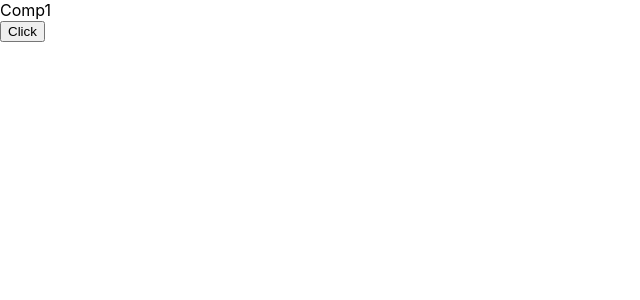
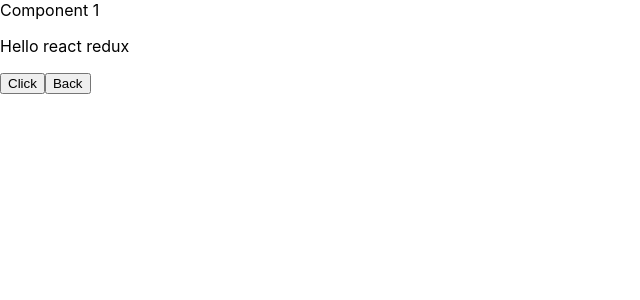
Before and after one commit to Tushar2059/Advance-Reactjs-Training, a React (Create React App) app: page /comp1 in a window 1280 px wide. Shown: the top 300 px of the page, without its empty margins (0-640 px from the left). Built offline with nearby package versions, Linux system fonts and the light colour scheme.

Commit message:
Redux accessing global state

```diff
--- a/package.json
+++ b/package.json
@@ -3,6 +3,7 @@
   "version": "0.1.0",
   "private": true,
   "dependencies": {
+    "@reduxjs/toolkit": "^1.8.5",
     "@testing-library/jest-dom": "^5.16.5",
     "@testing-library/react": "^13.4.0",
     "@testing-library/user-event": "^13.5.0",
@@ -10,6 +11,7 @@
     "react": "^18.2.0",
     "react-bootstrap": "^2.5.0",
     "react-dom": "^18.2.0",
+    "react-redux": "^8.0.2",
     "react-router-dom": "^6.3.0",
     "react-scripts": "5.0.1",
     "web-vitals": "^2.1.4"
--- a/src/components/Comp1.js
+++ b/src/components/Comp1.js
@@ -1,21 +1,28 @@
-import React from 'react'
-import { Button } from 'react-bootstrap'
-import { useNavigate } from 'react-router-dom'
+import React from "react";
+import { Button } from "react-bootstrap";
+import { useSelector } from "react-redux";
+import { useNavigate } from "react-router-dom";
 
 const Comp1 = () => {
+  const navigate = useNavigate();
+  let globalState = useSelector((globalState)=>globalState);
+  console.log(globalState)
 
-    const navigate= useNavigate();
 
-   const handle = ()=>
-   {
-    navigate("/comp2",{state : {username:"Tushar",id:2}});
-   }
+  const handle = () => {
+    navigate("/comp2", { state: { username: "Tushar", id: 2 } });
+  };
+  const handle1 = () => {
+    navigate(-1);
+  };
   return (
     <>
-    <div>Comp1</div>
-    <Button onClick={handle}>Click</Button>
+      <div>Component 1</div>
+      <p>{globalState.firstStore.message}</p>
+      <Button onClick={handle}>Click</Button>
+      <Button onClick={handle1}>Back</Button>
     </>
-  )
-}
+  );
+};
 
-export default Comp1
+export default Comp1;
--- a/src/components/Comp2.js
+++ b/src/components/Comp2.js
@@ -1,15 +1,29 @@
 import React from 'react'
-import { useLocation } from 'react-router-dom'
+import { Button } from 'react-bootstrap';
+import { useLocation, useNavigate } from 'react-router-dom'
 
 const Comp2 = () => {
     const location = useLocation();
+    const navigate = useNavigate();
     const username=location.state.username;
     const id=location.state.id;
+
+    const handle=() =>
+    {
+             navigate("/comp3");
+    }
+
+    const handle1=() =>
+    {
+             navigate(-1);
+    }
   return (
 
     <>
     <div>Comp2</div>
     <h2>User name is : {username} and user id is :  {id}</h2>
+    <Button onClick={handle}>Go to comp 3</Button>
+    <Button onClick={handle1}>Back</Button>
     </>
   )
 }
--- a/src/components/Comp3.js
+++ b/src/components/Comp3.js
@@ -1,9 +1,17 @@
 import React from 'react'
+import { Button } from 'react-bootstrap';
+import { useNavigate } from 'react-router-dom';
 
 const Comp3 = () => {
+    const navigate = useNavigate();
+    const handle1=() =>
+    {
+             navigate(-1);
+    }
   return (
     <>
     <div>Comp3</div>
+    <Button onClick={handle1}>Back</Button>
     </>
   )
 }
--- a/src/index.js
+++ b/src/index.js
@@ -1,16 +1,20 @@
-import React from 'react';
-import ReactDOM from 'react-dom/client';
-import './index.css';
-import App from './App';
-import reportWebVitals from './reportWebVitals';
-import { BrowserRouter } from 'react-router-dom';
+import React from "react";
+import ReactDOM from "react-dom/client";
+import "./index.css";
+import App from "./App";
+import reportWebVitals from "./reportWebVitals";
+import { BrowserRouter } from "react-router-dom";
+import { Provider } from "react-redux";
+import store from "./store/store"
 
-const root = ReactDOM.createRoot(document.getElementById('root'));
+const root = ReactDOM.createRoot(document.getElementById("root"));
 root.render(
   <React.StrictMode>
-  <BrowserRouter>
-    <App />
-    </BrowserRouter>
+    <Provider store={store}>
+      <BrowserRouter>
+        <App />
+      </BrowserRouter>
+    </Provider>
   </React.StrictMode>
 );
 
--- /dev/null
+++ b/src/store/store.js
@@ -0,0 +1,18 @@
+import { configureStore, createSlice } from "@reduxjs/toolkit";
+
+const firstSlice = createSlice({
+    name:"firstStore",
+    initialState:{
+        title:"Project react",
+        message:"Hello react redux"
+    },
+    reducers:{},
+});
+
+//firstSlice.actions;
+const firstStoreReducer =  firstSlice.reducer;
+
+
+export default configureStore({
+    reducer:{firstStore:firstStoreReducer}
+});
```
Also changed, not shown: 1 other file (tests, documents, lock files or other folders).
